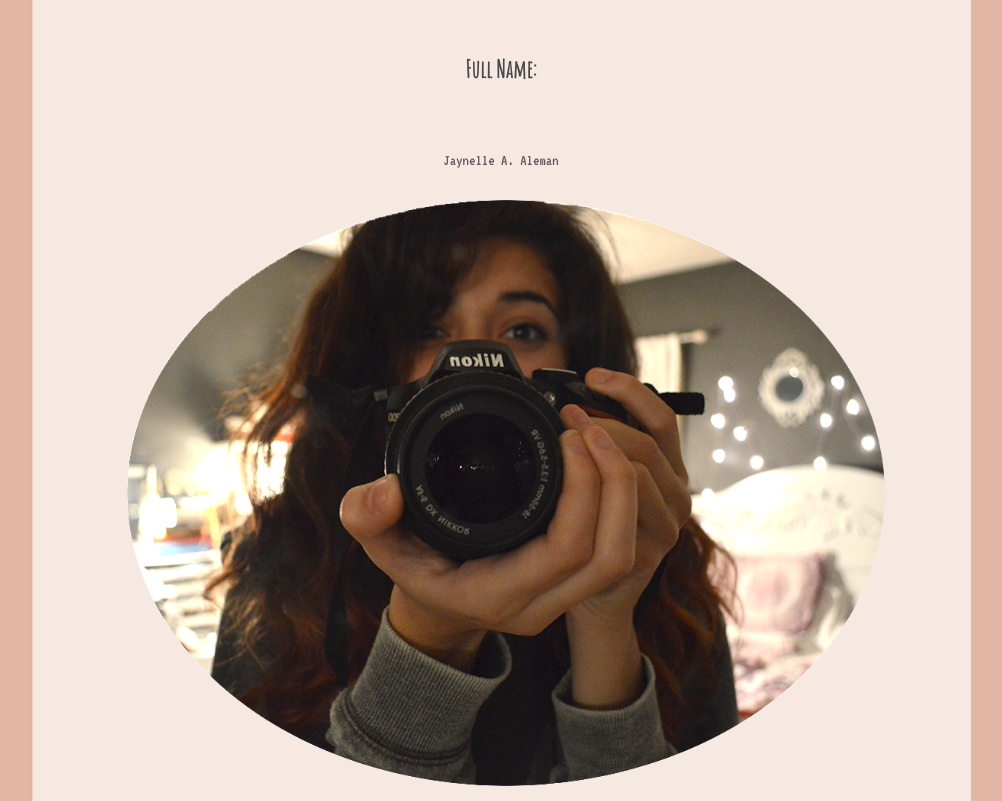
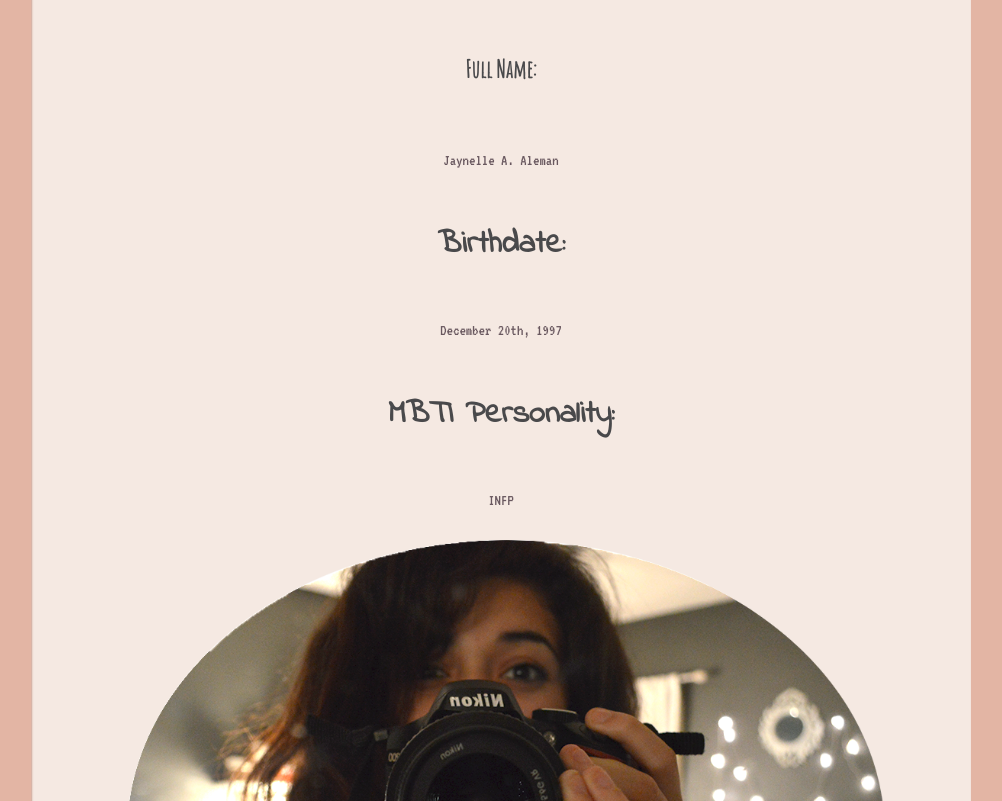
Before and after one commit to almnjay/Jaynelles_site, a PHP site: page /about.php in a window 1280 px wide. Shown: the part 195-996 px from the top of the page, without its empty margins (139-1141 px from the left). Run offline with PHP 8.4, Linux system fonts and the light colour scheme.

Commit message:
Added Content

```diff
--- a/about.php
+++ b/about.php
@@ -27,6 +27,8 @@
 </nav>
 
 <h2>Full Name:</h2><p>Jaynelle A. Aleman</p>
+<h1>Birthdate:</h1><p>December 20th, 1997</p>
+<h1>MBTI Personality:</h1><p>INFP</p>
 	<img src="Profile.png" alt="Profile">
 <h2>About Me:</h2>
 	<p> Hello! I am Jaynelle but I usually go by "Jay". I am a student at Valenica college currently majoring in Motion Graphics. I have been working with photoshop since I was 14 years old, mostly drawing art or editing my personal photgraphy. I love working with different mediums of art and once I had discovered graphic arts, I fell inlove with the endless ways to create whether it be hand drawn or painting or creating collages and much more. Although, recently I have taken a liking to web design because it is one big creative puzzle. I am excited to learn more and expand my artistic mediums.
```
